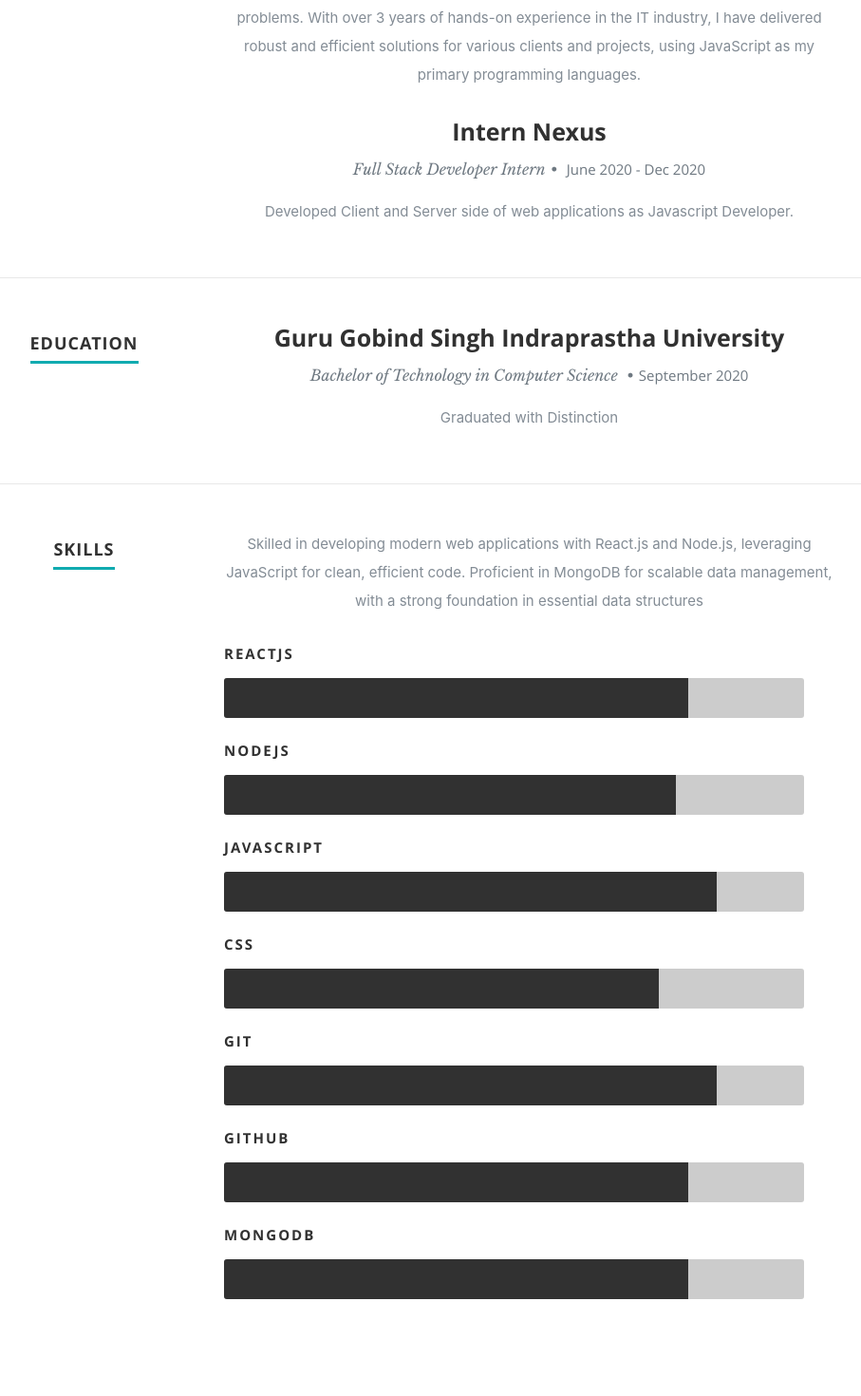
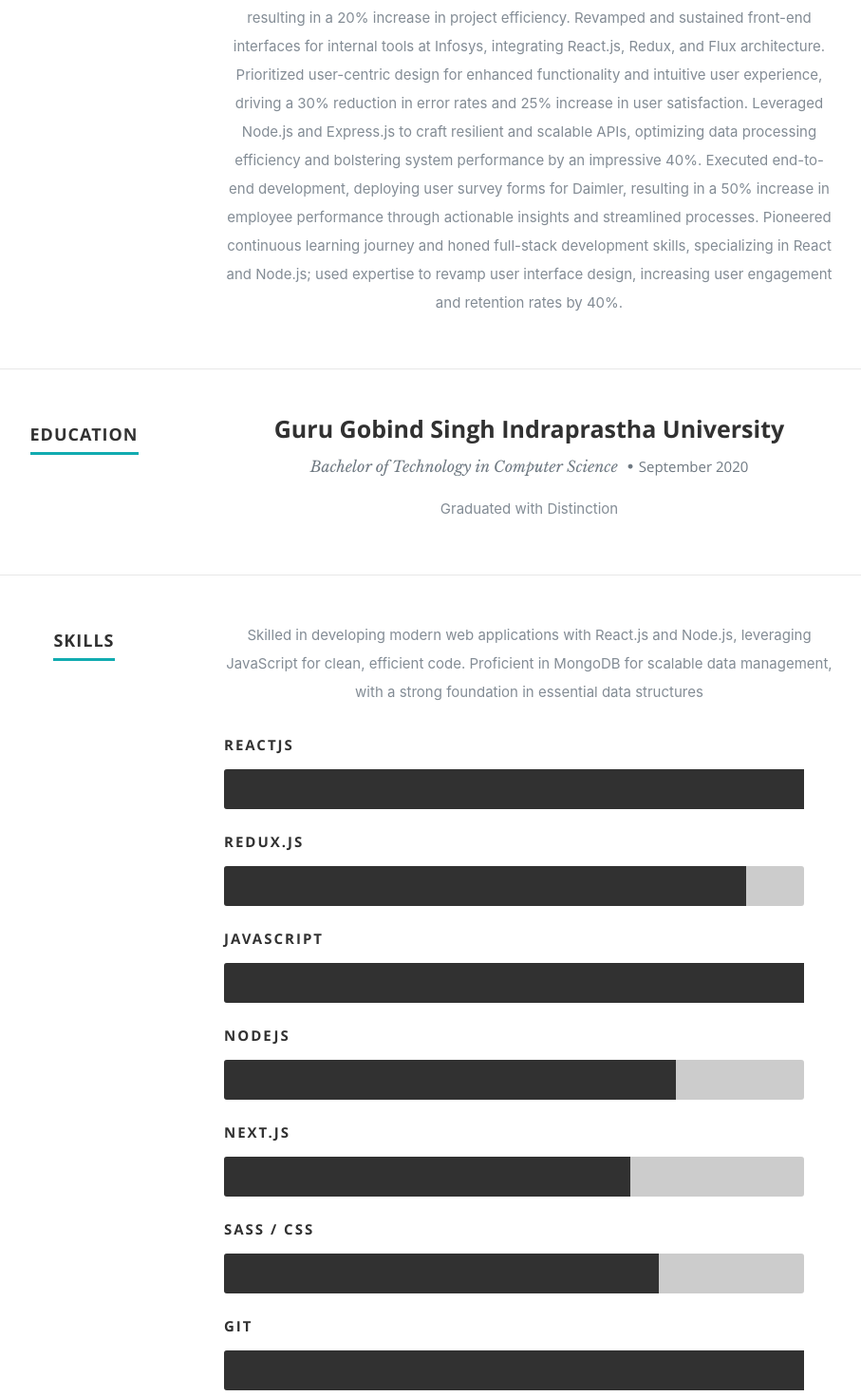
Before and after one commit to harkiratsingh97/Portfolio, a React (Create React App) app: page / in a window 1280 px wide. Shown: the part 2140-3610 px from the top of the page at 95% size, without its empty margins (169-1076 px from the left). Built offline with nearby package versions, Linux system fonts and the light colour scheme.

Commit message:
Change Resume data

```diff
--- a/src/resumeData.js
+++ b/src/resumeData.js
@@ -62,15 +62,8 @@ export const resumeDataBack = {
 				title: "Technology Analyst",
 				years: "Jan 2021 - June 2024",
 				description:
-					"As a Technology Analyst at Infosys, I apply expertise in Full Stack Development and Data Structures and Algorithms (DSA) to create innovative web applications and solve complex problems. With over 3 years of hands-on experience in the IT industry, I have delivered robust and efficient solutions for various clients and projects, using JavaScript as my primary programming languages.",
-			},
-			{
-				company: "Intern Nexus",
-				title: "Full Stack Developer Intern",
-				years: "June 2020 - Dec 2020",
-				description:
-					"Developed Client and Server side of web applications as Javascript Developer.",
-			},
+					"Orchestrated cross-functional collaboration within agile teams across 3 projects, adapting seamlessly to varying team structures and project dynamics; optimized team workflows resulting in a 20% increase in project efficiency. Revamped and sustained front-end interfaces for internal tools at Infosys, integrating React.js, Redux, and Flux architecture. Prioritized user-centric design for enhanced functionality and intuitive user experience, driving a 30% reduction in error rates and 25% increase in user satisfaction. Leveraged Node.js and Express.js to craft resilient and scalable APIs, optimizing data processing efficiency and bolstering system performance by an impressive 40%. Executed end-to-end development, deploying user survey forms for Daimler, resulting in a 50% increase in employee performance through actionable insights and streamlined processes. Pioneered continuous learning journey and honed full-stack development skills, specializing in React and Node.js; used expertise to revamp user interface design, increasing user engagement and retention rates by 40%.",
+			}
 		],
 
 		skillmessage:
@@ -79,29 +72,44 @@ export const resumeDataBack = {
 		skills: [
 			{
 				name: "ReactJS",
-				level: "80%",
+				level: "100%",
+			},
+			{
+				name: "Redux.js",
+				level: "90%",
+			},
+			{
+				name: "JavaScript",
+				level: "100%",
 			},
 			{
 				name: "NodeJS",
 				level: "78%",
 			},
 			{
-				name: "JavaScript",
-				level: "85%",
+				name: "Next.js",
+				level: "70%",
 			},
 			{
-				name: "CSS",
+				name: "SASS / CSS",
 				level: "75%",
 			},
 			{
 				name: "Git",
-				level: "85%",
+				level: "100%",
 			},
 			{
 				name: "Github",
 				level: "80%",
 			},
-
+			{
+				name: "JIRA",
+				level: "90%",
+			},
+			{
+				name: "SQL",
+				level: "80%",
+			},
 			{
 				name: "MongoDB",
 				level: "80%",
```
